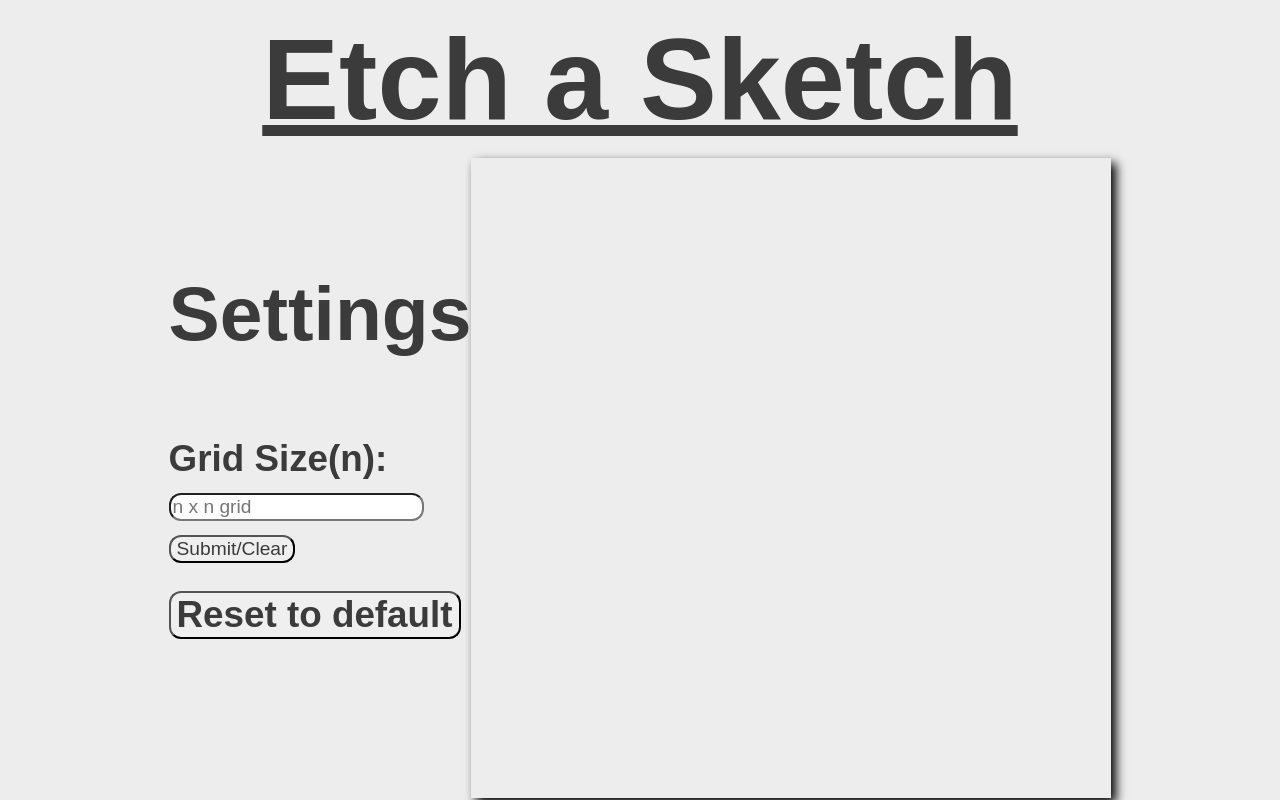
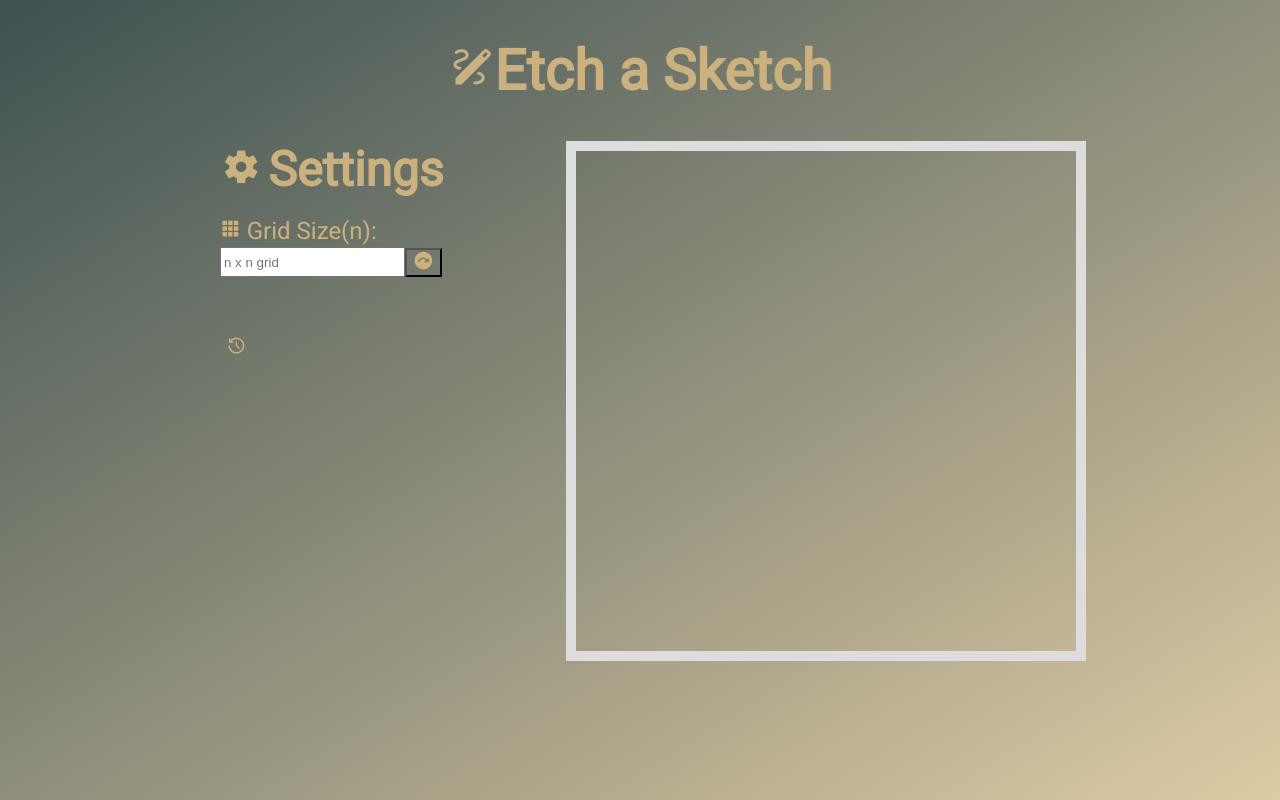
Before and after one commit to kdivyesh-cs/etchASketch, a plain HTML site: page index.html in a window 1280 px wide. Drawn offline with nearby package versions, Linux system fonts and the light colour scheme.

Commit message:
redesign

```diff
--- a/index.html
+++ b/index.html
@@ -4,32 +4,56 @@
     <meta charset="UTF-8">
     <meta http-equiv="X-UA-Compatible" content="IE=edge">
     <meta name="viewport" content="width=device-width, initial-scale=1.0">
-    <title>Document</title>
+    <title>EtchASketch</title>
     <link rel="stylesheet" href="./styles.css">
     <script src="./myscript.js" defer></script>
+    <!-- font -->
+    <link rel="preconnect" href="https://fonts.googleapis.com">
+    <link rel="preconnect" href="https://fonts.gstatic.com" crossorigin>
+    <link href="https://fonts.googleapis.com/css2?family=Roboto&display=swap" rel="stylesheet">
+    <!-- settings icon -->
+    <link rel="stylesheet" href="https://fonts.googleapis.com/css2?family=Material+Symbols+Outlined:opsz,wght,FILL,GRAD@20..48,100..700,0..1,-50..200" />
+    <!-- draw icon -->
+    <link rel="stylesheet" href="https://fonts.googleapis.com/css2?family=Material+Symbols+Outlined:opsz,wght,FILL,GRAD@20..48,100..700,0..1,-50..200" />
+    <!-- reset icon -->
+    <link rel="stylesheet" href="https://fonts,0..1,.googleapis.com/css2?family=Material+Symbols+Outlined:opsz,wght,FILL,GRAD@20..48,100..700,0..1,-50..200" />
+    <!-- grid on icon -->
+    <link rel="stylesheet" href="https://fonts.googleapis.com/css2?family=Material+Symbols+Outlined:opsz,wght,FILL,GRAD@20..48,100..700,0..1,-50..200" />
+    <!-- nextPlan icon -->
+    <link rel="stylesheet" href="https://fonts.googleapis.com/css2?family=Material+Symbols+Outlined:opsz,wght,FILL,GRAD@20..48,100..700,0..1,-50..200" />
 </head>
+
 <body>
-    <div class="🔝"><h1>Etch a Sketch</h1></div>
+    <header><h1><span style="font-size: 2.9rem;" class="material-symbols-outlined">draw </span>Etch a Sketch</h1></header>
 
-    <div class="content">
-
-        <div class="settings"><h2>Settings</h2>
-            <div class="gridSizeDiv">
-                <form id = "form" action="/" method="GET">
-                    <div>
-                        <label for="GridSize">Grid Size(n):</label><br>
+    <!-- CONTENT -->
+    <main>
+        <!-- LEFT -->
+        <fieldset>
+            <legend>
+                <span style="font-size: 2.4rem;" class="material-symbols-outlined">settings</span>
+                <h2>Settings</h2>
+            </legend>
+            <!-- setting 1 -->
+            <div id="gridSizeDiv">
+                <form id = "gridSizeForm" action="/" method="GET">
+                    <label class="setting" for="GridSize"><span style="font-size: 1.3rem;" class="material-symbols-outlined">grid_on
+                        </span> Grid Size(n):</label><br>
+                    <div id="formOption">
                         <input type="number" id="GridSize" name="GridSize" placeholder="n x n grid">
+                        <button class="button" type="submit"><span style="font-size: 1.3rem;" class="material-symbols-outlined">
+                            next_plan
+                            </span></button>
                     </div>
-                    <button class="button" type="submit">Submit/Clear</button>
                 </form>
             </div>
-            <div><button class="button" id="reset">Reset to default</button></div>
+            <!-- setting 2 -->
+            <button class="setting button" id="reset"><span style="font-size: 1.3rem;" class="material-symbols-outlined">device_reset</span></button>
+        </fieldset>
+        <!-- RIGHT -->
+        <div id="gridCon">
         </div>
-
-        <div class="gridCon"></div>
-
-    </div>
-
+    </main>
 
 </body>
 </html>
--- a/myscript.js
+++ b/myscript.js
@@ -1,14 +1,15 @@
 //selecting gridContainer
-const gridCon = document.querySelector(".gridCon");
+const gridCon = document.querySelector("#gridCon");
 //selecting form input
-const GridSize = document.getElementById("GridSize");
+const GridSize = document.querySelector("#GridSize");
 //selecting form
-const form = document.querySelector("#form")
+const form = document.querySelector("#gridSizeForm")
 
 //function for making grid of input size or default of 16x16 anding mouseover eventlistener over each grid block
 function main(inputval) {
     gridCon.innerHTML="";
     gridCon.style.gridTemplateColumns = `repeat(${inputval}, 1fr)`
+    gridCon.style.gridTemplateRows = `repeat(${inputval}, 1fr)`
     for(i=0;i<inputval**2;i++) {
         var block = document.createElement("div");
         gridCon.append(block);
--- a/styles.css
+++ b/styles.css
@@ -1,78 +1,108 @@
 :root {
-    --bgColor : #ededed;
-    --fontColor: #3b3b3b;
+    --fontColor: #cab17d;
+    --secColor: #566f6f;
 }
 
 body, html {
     margin: 0;
     padding: 0;
     background-color: var(--bgColor);
+    font-family: Roboto, sans-serif;
+    background-image: linear-gradient(to top left, #DECBA4, #3E5151);
+    background-attachment: fixed;
 }
 
-* {
-    font-family: sans-serif, Arial;
-    box-sizing: border-box;
+*{
     color: var(--fontColor);
+}
+.material-symbols-outlined {
+  font-variation-settings:
+  'FILL' 1,
+  'wght' 500,
+  'GRAD' 0,
+  'opsz' 48
+}
+
+.material-symbols-outlined-logo {
+    font-variation-settings:
+    'FILL' 1,
+    'wght' 500,
+    'GRAD' 0,
+    'opsz' 48
   }
 
 
-.🔝 {
+header {
     text-align: center;
-    font-size: calc(2rem + 2vw);
-    text-decoration: underline;
 }
 
 h1 {
-    margin: 1% auto;
+    font-size: 3.5rem;
+}
+@media only screen and (max-width: 400px) {
+    h1 {
+        font-size: 2rem;
+    }
 }
 
 
-.content {
+main {
     display: flex;
+    flex-direction: row;
     justify-content: center;
-    height: 70vh;
     flex-wrap: wrap;
-    height: fit-content;
-    flex-shrink: 2;
 }
 
-
-.settings {
-    font-size: calc(2.4rem + 1vw);
+fieldset{
+    width: 25vw;
+    font-size: 2rem;
     display: flex;
+    flex-direction: column;
     justify-content: start;
-    flex-direction: column;
-    padding-top: 6vh;
-    font-weight: bolder;
-    height: 100%;
-    gap: 2vh;
+    gap: 7vh;
+    border: none
 }
 
-
-
-.gridSizeDiv, label, #reset {
-    font-size: calc(1.5rem + 1vw);
-    font-weight: bold;
-    text-decoration: none;
-    color: var(--fontColor);
+h2 {
+    display: inline;
+    font-size: 3rem;
 }
 
-
-#GridSize, .button{
-    border-radius: 12px;
-    font-size: 1.2rem;
+.setting{
+    font-size: 1.5rem;
+    font-weight: 590;
 }
 
-
-.gridCon {
-    box-shadow: 5px 5px 10px black;
-    aspect-ratio: 1;
-    display: grid;
-    width: min(50%, 100vw);
-    height: max-content;
+#reset {
+    width: fit-content;
+    border: none;
 }
 
+input {
+    height: 1.5rem;
+}
+
+#formOption {
+    display: flex;
+    align-items: center;
+}
+
+#gridCon {
+    display: grid;
+    grid-template-columns: repeat(16, 1fr);
+    grid-template-rows: repeat(16, 1fr);
+    aspect-ratio: 1;
+    width: 500px;
+    border: 10px solid #ddd;
+}
+
+#gridCon > div {
+}
 
 .color {
-    background-color: black;
+    background-color: var(--secColor);
 }
+
+#gridSize, button {
+    background-color: transparent;
+}
```
Lines whose indentation alone changed are shown as unchanged.
